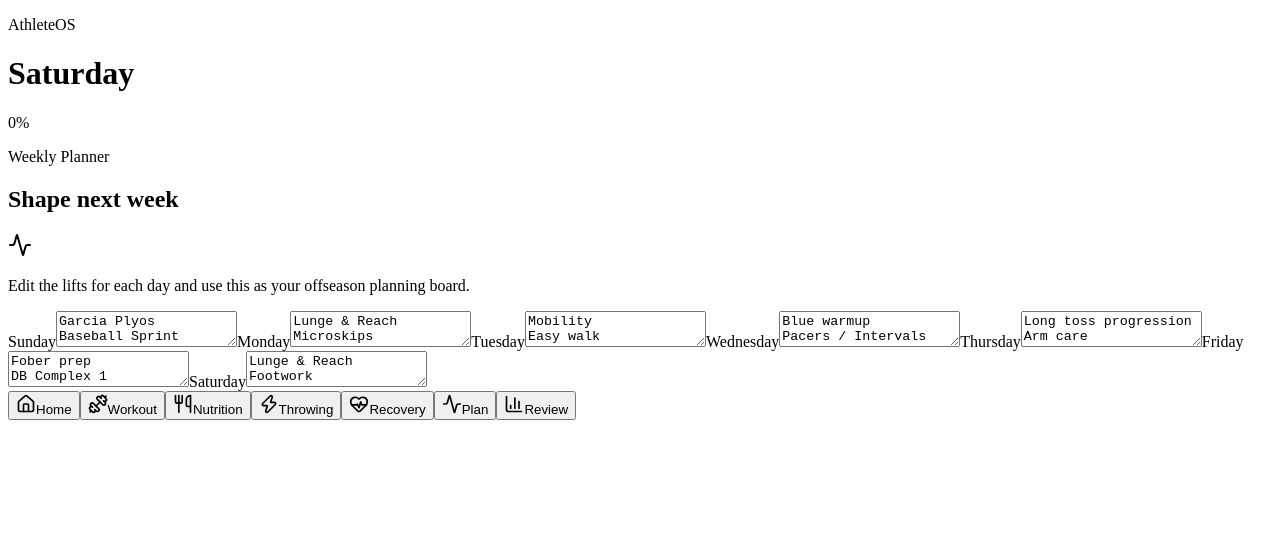
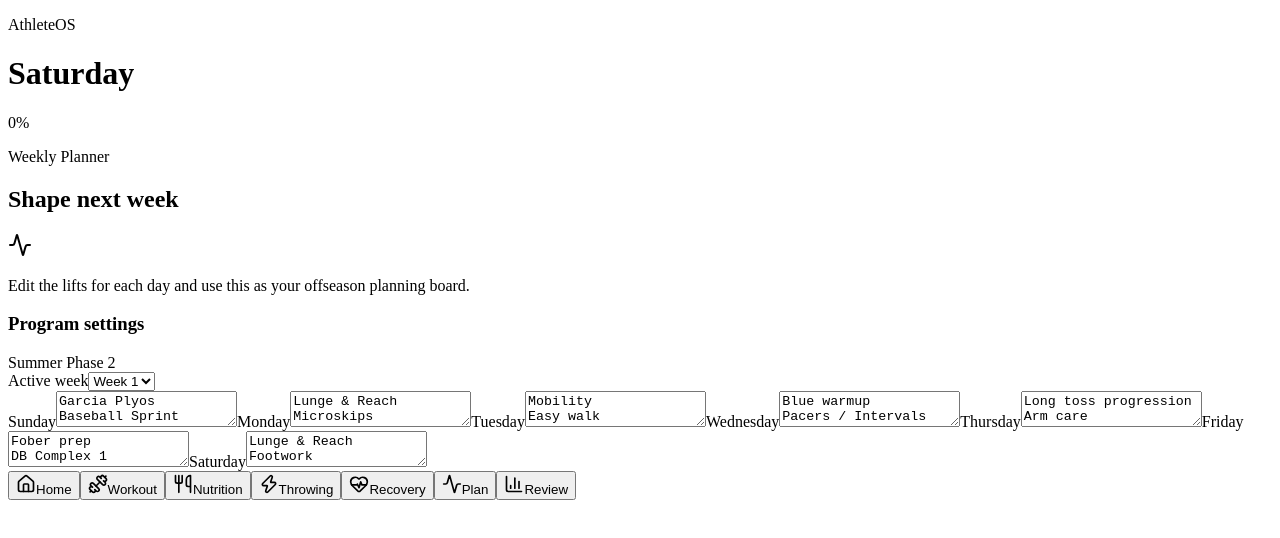
Before and after one commit to JFriar11/FriarOS, a React (Vite) app: page / in a window 1280 px wide. Both pictures are taken after a click on the button "Plan". Shown: the top 538 px of the page. Built offline with nearby package versions, Linux system fonts and the light colour scheme; the HTML template or start-up script is replaced by a standard one.

Commit message:
program engine

```diff
--- a/src/App.tsx
+++ b/src/App.tsx
@@ -1,4 +1,4 @@
-import { useEffect, useMemo, useState } from 'react'
+import { useEffect, useMemo, useState, type Dispatch, type SetStateAction } from 'react'
 import {
   Activity,
   Apple,
@@ -20,9 +20,10 @@ import { ChecklistRow } from './components/ChecklistRow'
 import { usePersistentState } from './hooks/usePersistentState'
 import { weekPlan, macroTargets } from './data/program'
 import { buildPlan, DAYS, getTodayId, getTodayName, normalizeLog } from './utils/plan'
-import type { AppState, DailyLog, LiftEntry, MacroTargets, PlanDay, WeeklyPlanMap, WorkoutExerciseState, WorkoutSessionState } from './types'
+import type { AppState, DailyLog, LiftEntry, MacroTargets, PlanDay, ProgramTemplate, WeeklyPlanMap, WorkoutExerciseState, WorkoutSessionState } from './types'
 import { CoachExerciseCard } from './components/workout/CoachExerciseCard'
 import { WorkoutFinishScreen } from './components/workout/WorkoutFinishScreen'
+import { defaultProgramTemplate, getProgramSnapshot, PROGRAM_WEEKS } from './data/programEngine'
 
 const throwingPlan = [
   'Catch',
@@ -74,7 +75,7 @@ function createWorkoutSession(planItems: string[], state: AppState): WorkoutSess
     activeExerciseIndex: 0,
     phase: 'active',
     restSecondsLeft: 0,
-    exercises: planItems.map((item) => ({
+    exercises: planItems.map((item, index) => ({
       name: item,
       sets: 3,
       reps: '5',
@@ -82,7 +83,8 @@ function createWorkoutSession(planItems: string[], state: AppState): WorkoutSess
       targetWeight: '',
       notes: '',
       completedSets: 0,
-      completed: false
+      completed: false,
+      templateIndex: index
     }))
   }
 }
@@ -103,12 +105,20 @@ function formatDuration(totalSeconds: number) {
 
 function App() {
   const [tab, setTab] = useState<TabName>('Home')
-  const [state, setState] = usePersistentState<AppState>({})
+  const [state, setState] = usePersistentState<AppState>({
+    programTemplate: defaultProgramTemplate,
+    activeWeek: PROGRAM_WEEKS[0]
+  })
   const dateId = getTodayId()
   const day = getTodayName()
+  const programTemplate = state.programTemplate || defaultProgramTemplate
+  const activeWeekName = state.activeWeek || PROGRAM_WEEKS[0]
   const weeklyPlan = state.weekPlan || planDefaults
   const currentPlanText = weeklyPlan[day] || weekPlan[day].items.join('\n')
-  const plan = buildPlan(day, currentPlanText, weekPlan[day])
+  const programSnapshot = getProgramSnapshot(state, programTemplate, new Date(), activeWeekName)
+  const plan = programSnapshot.activeDay
+    ? { focus: programSnapshot.activeDay.focus, type: programSnapshot.activeDay.type, items: programSnapshot.activeDay.exercises }
+    : buildPlan(day, currentPlanText, weekPlan[day])
   const isLight = ['Tuesday', 'Thursday'].includes(day)
   const targets = isLight ? macroTargets.light : macroTargets.training
   const log = normalizeLog(state[dateId])
@@ -130,7 +140,7 @@ function App() {
   const completed = plan.items.filter((item) => log.checks?.[item]).length
   const pct = Math.round((completed / plan.items.length) * 100)
 
-  const props = { day, plan, log, targets, updateLog, pct, completed, state }
+  const props = { day, plan, log, targets, updateLog, pct, completed, state, programTemplate, activeWeekName, setState }
 
   return (
     <div className="app">
@@ -147,7 +157,7 @@ function App() {
         {tab === 'Nutrition' && <NutritionPage {...props} />}
         {tab === 'Throwing' && <ThrowingPage {...props} />}
         {tab === 'Recovery' && <RecoveryPage {...props} />}
-        {tab === 'Plan' && <PlanPage day={day} weeklyPlan={weeklyPlan} updateWeekPlan={updateWeekPlan} />}
+        {tab === 'Plan' && <PlanPage day={day} weeklyPlan={weeklyPlan} updateWeekPlan={updateWeekPlan} programTemplate={programTemplate} activeWeekName={activeWeekName} setState={setState} />}
         {tab === 'Review' && <ReviewPage state={state} />}
       </main>
       <nav className="nav">
@@ -179,6 +189,9 @@ interface BasePageProps {
   pct: number
   completed: number
   state?: AppState
+  programTemplate?: ProgramTemplate
+  activeWeekName?: string
+  setState?: Dispatch<SetStateAction<AppState>>
 }
 
 function HomePage({ day, plan, log, targets, updateLog, pct, completed }: BasePageProps) {
@@ -211,14 +224,16 @@ function HomePage({ day, plan, log, targets, updateLog, pct, completed }: BasePa
   )
 }
 
-function WorkoutPage({ plan, log, updateLog, pct, state }: BasePageProps) {
-  const workoutSession = log.workoutSession || createWorkoutSession(plan.items, state || {})
+function WorkoutPage({ plan, log, updateLog, pct, state, programTemplate, activeWeekName }: BasePageProps) {
+  const snapshot = programTemplate && activeWeekName ? getProgramSnapshot(state || {}, programTemplate, new Date(), activeWeekName) : null
+  const templateExercises = snapshot?.activeDay?.exercises || plan.items
+  const workoutSession = log.workoutSession || createWorkoutSession(templateExercises, state || {})
 
   useEffect(() => {
     if (!log.workoutSession && plan.items.length) {
-      updateLog({ workoutSession })
+      updateLog({ workoutSession: { ...workoutSession, exercises: workoutSession.exercises.map((exercise, index) => ({ ...exercise, name: templateExercises[index] || exercise.name })) } })
     }
-  }, [log.workoutSession, plan.items, updateLog, workoutSession])
+  }, [log.workoutSession, plan.items, updateLog, workoutSession, templateExercises])
 
   useEffect(() => {
     if (workoutSession.phase !== 'rest' || workoutSession.restSecondsLeft <= 0) {
@@ -340,7 +355,7 @@ function WorkoutPage({ plan, log, updateLog, pct, state }: BasePageProps) {
           durationMinutes="Add time at the end"
           completedExercises={workoutSession.exercises.filter((exercise) => exercise.completed).length}
           completedSets={workoutSession.exercises.reduce((total, exercise) => total + exercise.completedSets, 0)}
-          onRestart={() => updateLog({ workoutSession: createWorkoutSession(plan.items, state || {}) })}
+          onRestart={() => updateLog({ workoutSession: createWorkoutSession(templateExercises, state || {}) })}
         />
       </div>
     )
@@ -361,7 +376,7 @@ function WorkoutPage({ plan, log, updateLog, pct, state }: BasePageProps) {
             <span className="subtle">Progress</span>
             <strong>{progress}%</strong>
           </div>
-          <button className="coach-secondary" onClick={() => updateLog({ workoutSession: createWorkoutSession(plan.items, state || {}) })}>
+          <button className="coach-secondary" onClick={() => updateLog({ workoutSession: createWorkoutSession(templateExercises, state || {}) })}>
             Reset exercises
           </button>
         </div>
@@ -641,7 +656,7 @@ interface PlanPageProps {
   updateWeekPlan: (dayName: string, value: string) => void
 }
 
-function PlanPage({ day, weeklyPlan, updateWeekPlan }: PlanPageProps) {
+function PlanPage({ day, weeklyPlan, updateWeekPlan, programTemplate, activeWeekName, setState }: BasePageProps & PlanPageProps) {
   return (
     <div className="stack">
       <Card>
@@ -653,6 +668,18 @@ function PlanPage({ day, weeklyPlan, updateWeekPlan }: PlanPageProps) {
           <Activity />
         </div>
         <p className="muted">Edit the lifts for each day and use this as your offseason planning board.</p>
+      </Card>
+      <Card>
+        <div className="section-title">
+          <h3>Program settings</h3>
+          <span className="subtle">{programTemplate?.phase || 'Summer Phase 2'}</span>
+        </div>
+        <label className="coach-field">
+          <span>Active week</span>
+          <select value={activeWeekName || PROGRAM_WEEKS[0]} onChange={(event) => setState?.((prev) => ({ ...prev, activeWeek: event.target.value }))}>
+            {PROGRAM_WEEKS.map((week) => <option key={week} value={week}>{week}</option>)}
+          </select>
+        </label>
       </Card>
       <Card>
         <div className="plan-grid">
--- /dev/null
+++ b/src/data/programEngine.ts
@@ -0,0 +1,101 @@
+import type { ProgramTemplate, ProgramWeek, ProgramDay, AppState, WorkoutExerciseState } from '../types'
+
+export const PROGRAM_PHASES = ['Summer Phase 2'] as const
+export const PROGRAM_WEEKS = ['Week 1', 'Week 2', 'Week 3', 'Week 4'] as const
+export const PROGRAM_DAYS = ['Monday', 'Tuesday', 'Wednesday', 'Thursday', 'Friday', 'Saturday', 'Sunday'] as const
+
+const baseTemplate = {
+  phase: 'Summer Phase 2' as const,
+  weeks: PROGRAM_WEEKS.map((weekName) => ({
+    week: weekName,
+    days: PROGRAM_DAYS.map((dayName) => ({
+      day: dayName,
+      focus: `${dayName} focus`,
+      type: 'Training',
+      exercises: [] as string[]
+    }))
+  }))
+}
+
+export const defaultProgramTemplate: ProgramTemplate = {
+  ...baseTemplate,
+  weeks: baseTemplate.weeks.map((week) => ({
+    ...week,
+    days: week.days.map((day) => ({
+      ...day,
+      exercises: getDefaultExercises(day.day)
+    }))
+  }))
+}
+
+function getDefaultExercises(day: string): string[] {
+  const defaults: Record<string, string[]> = {
+    Monday: ['Lunge & Reach', 'Microskips', 'Ladder Landings'],
+    Tuesday: ['Mobility', 'Easy walk', 'Light catch optional'],
+    Wednesday: ['Blue warmup', 'Pacers / Intervals', 'Leg Circuit'],
+    Thursday: ['Long toss progression', 'Arm care', 'Mobility'],
+    Friday: ['DB Complex 1', 'Bench Choice', 'Row'],
+    Saturday: ['Footwork', 'Fly Ins', 'Squat Variation'],
+    Sunday: ['Garcia Plyos', 'Baseball Sprint Accelerations', 'Squatgatta']
+  }
+
+  return defaults[day] || []
+}
+
+export function getStartOfWeek(date: Date) {
+  const start = new Date(date)
+  start.setHours(0, 0, 0, 0)
+  const day = start.getDay()
+  const diff = day === 0 ? -6 : 1 - day
+  start.setDate(start.getDate() + diff)
+  return start
+}
+
+export function getWeekOffsetFromStart(startDate: Date, currentDate: Date) {
+  const start = getStartOfWeek(startDate)
+  const current = getStartOfWeek(currentDate)
+  const diffDays = Math.round((current.getTime() - start.getTime()) / (1000 * 60 * 60 * 24))
+  return Math.floor(diffDays / 7)
+}
+
+export function resolveActiveWeek(program: ProgramTemplate, currentDate: Date, overrideWeek?: string) {
+  if (overrideWeek) {
+    return program.weeks.find((week) => week.week === overrideWeek) || program.weeks[0]
+  }
+
+  const offset = getWeekOffsetFromStart(new Date(program.startDate || '2026-01-05T00:00:00.000Z'), currentDate)
+  const safeOffset = Math.max(0, Math.min(program.weeks.length - 1, offset))
+  return program.weeks[safeOffset]
+}
+
+export function resolveActiveDay(week: ProgramWeek, currentDate: Date) {
+  const dayName = ['Sunday', 'Monday', 'Tuesday', 'Wednesday', 'Thursday', 'Friday', 'Saturday'][currentDate.getDay()]
+  return week.days.find((day) => day.day === dayName) || week.days[0]
+}
+
+export function createWorkoutExercisesFromTemplate(day: ProgramDay): WorkoutExerciseState[] {
+  return day.exercises.map((exercise, index) => ({
+    name: exercise,
+    sets: 3,
+    reps: '5',
+    previousValue: '',
+    targetWeight: '',
+    notes: '',
+    completedSets: 0,
+    completed: false,
+    templateIndex: index
+  }))
+}
+
+export function getProgramSnapshot(state: AppState, template: ProgramTemplate, currentDate: Date, overrideWeek?: string) {
+  const activeWeek = resolveActiveWeek(template, currentDate, overrideWeek)
+  const activeDay = resolveActiveDay(activeWeek, currentDate)
+
+  return {
+    template,
+    activeWeek,
+    activeDay,
+    currentDate,
+    exercises: createWorkoutExercisesFromTemplate(activeDay)
+  }
+}
--- a/src/styles.css
+++ b/src/styles.css
@@ -36,8 +36,9 @@ h3 { font-size: 18px; margin-bottom: 14px; }
 .quick span { color: #94a3b8; font-size: 12px; }
 .inputs { display: grid; grid-template-columns: repeat(3, minmax(0, 1fr)); gap: 10px; }
 label { color: #94a3b8; font-size: 12px; font-weight: 700; }
-input, textarea { width: 100%; margin-top: 6px; background: rgba(255,255,255,.08); border: 1px solid rgba(148,163,184,.22); color: white; border-radius: 14px; padding: 12px; outline: none; }
+input, textarea, select { width: 100%; margin-top: 6px; background: rgba(255,255,255,.08); border: 1px solid rgba(148,163,184,.22); color: white; border-radius: 14px; padding: 12px; outline: none; }
 textarea { min-height: 120px; resize: vertical; }
+select { appearance: none; }
 input[type='range'] { accent-color: #38bdf8; }
 .history { display: grid; grid-template-columns: 1fr auto auto; gap: 10px; padding: 12px 0; border-bottom: 1px solid rgba(255,255,255,.08); color: #cbd5e1; }
 .stats-grid { display: grid; grid-template-columns: repeat(2, minmax(0, 1fr)); gap: 10px; margin-top: 14px; }
```
Also changed, not shown: src/types.ts (+21 -0 lines), 5 other files (tests, documents, lock files or other folders).
